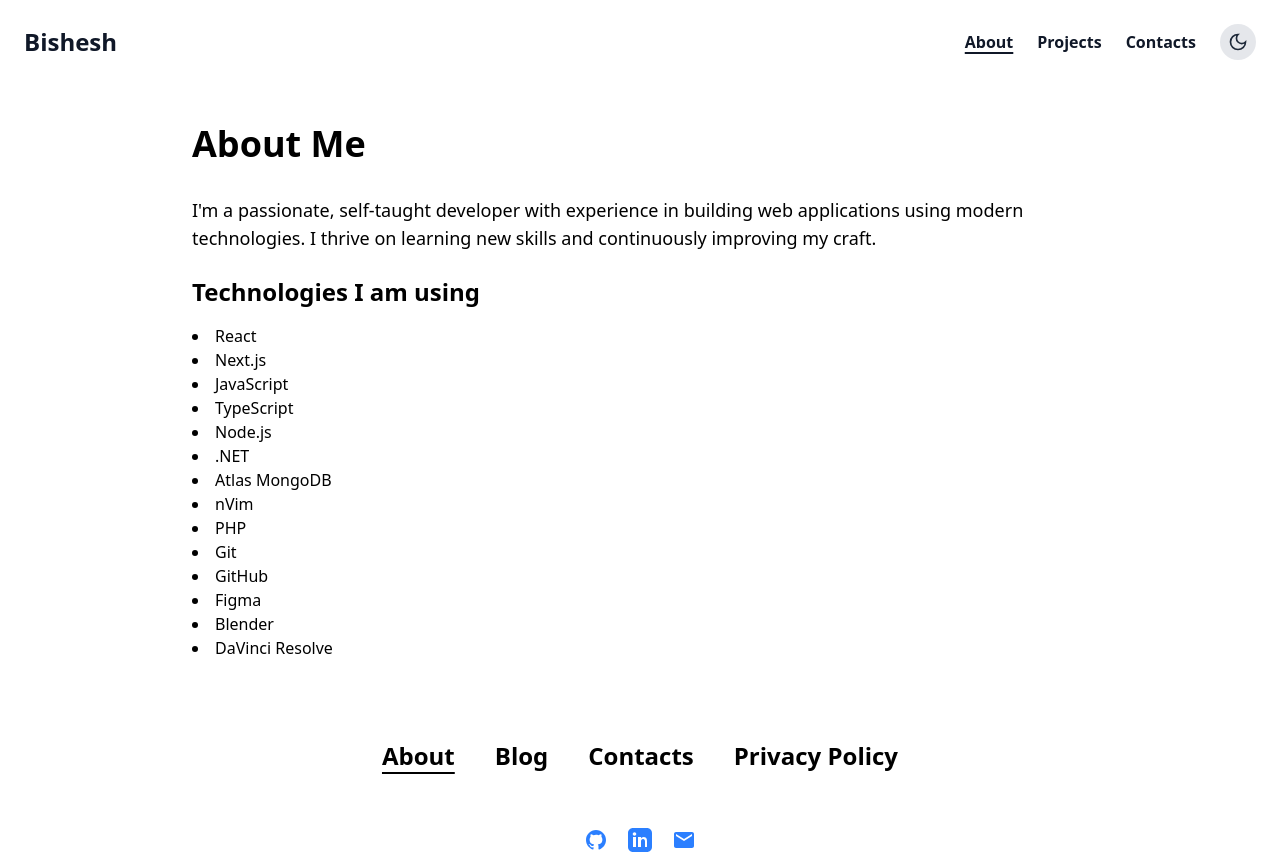
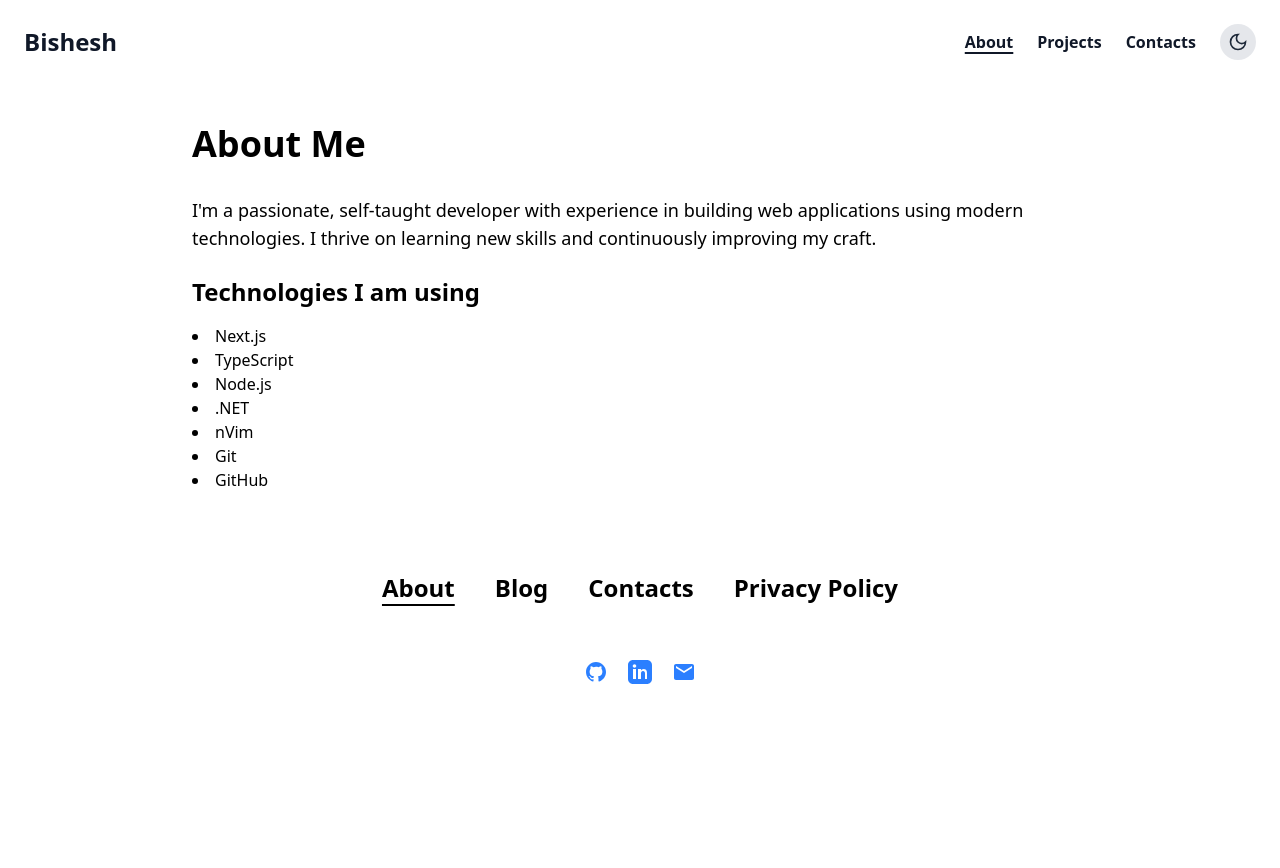
Before and after one commit to Bishuthapa/Portfolio-tsx, a React (Vite) app: page /about in a window 1280 px wide. After the commit the page ends 800 px from the top, so only its background shows below. Built offline with nearby package versions, Linux system fonts and the light colour scheme.

Commit message:
update the about page

```diff
--- a/src/components/About/About.tsx
+++ b/src/components/About/About.tsx
@@ -9,20 +9,13 @@
         <br />
         <h2 className="text-2xl font-semibold mb-4"> Technologies I am using </h2>
         <ul className="list-disc list-inside">
-          <li>React</li>
           <li>Next.js</li>
-          <li>JavaScript</li>
           <li>TypeScript</li>
           <li>Node.js</li>
           <li>.NET</li>
-          <li>Atlas MongoDB</li>
           <li>nVim</li>
-          <li>PHP</li>
           <li>Git</li>
           <li>GitHub</li>
-          <li>Figma</li>
-          <li>Blender</li>
-          <li>DaVinci Resolve</li>
         </ul>
       </div>
     </div>
```
